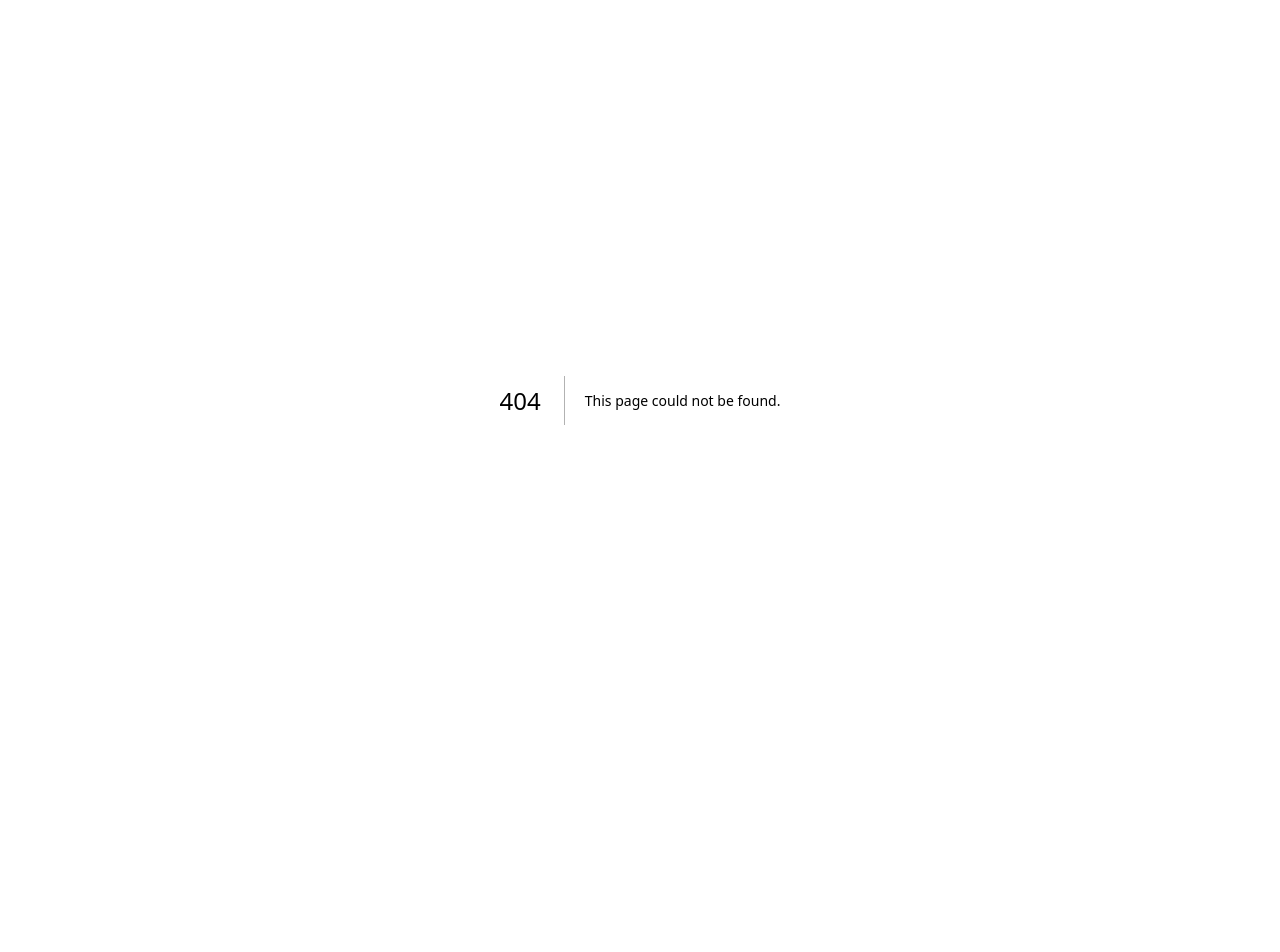
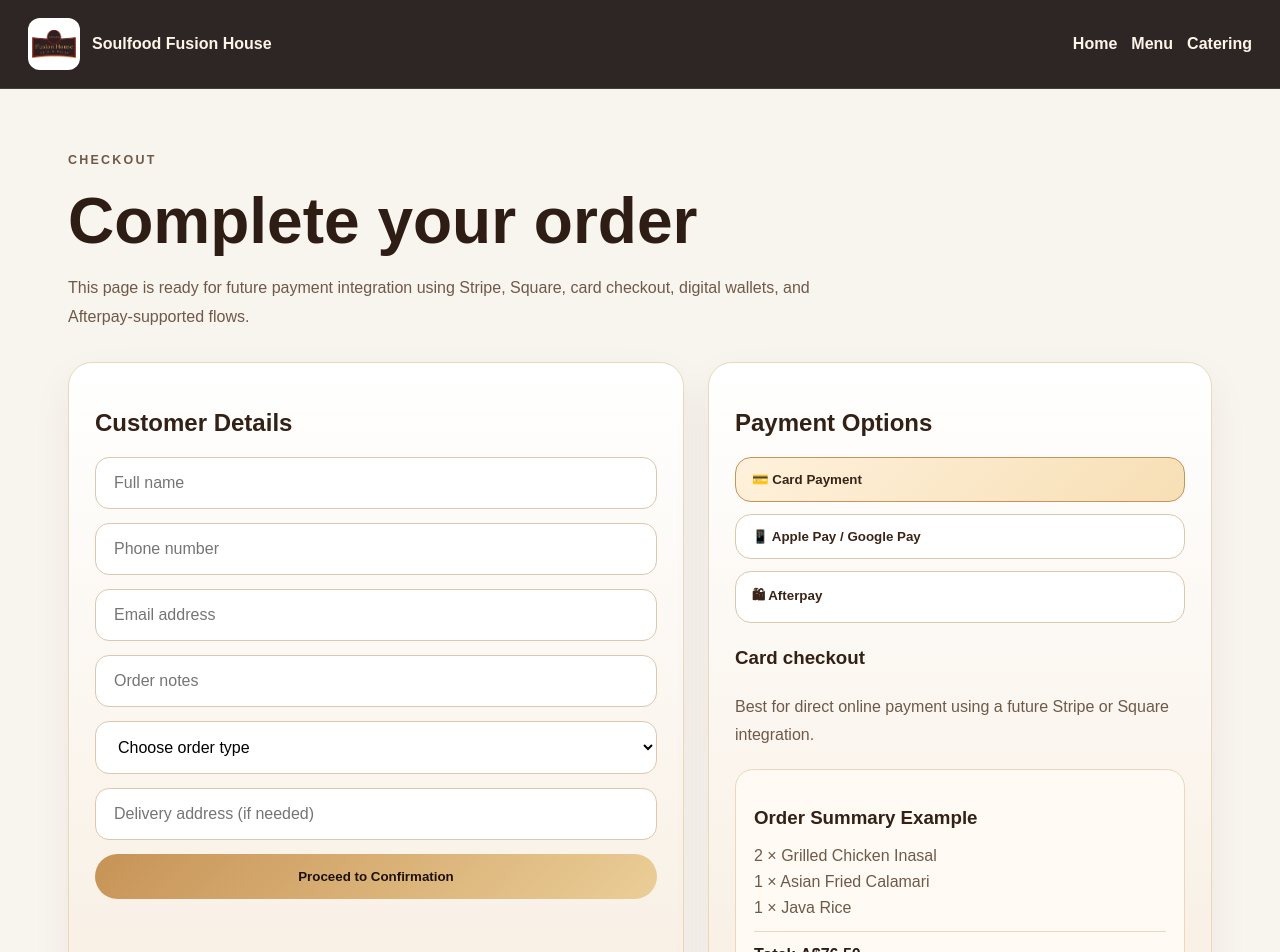
Before and after one commit to kantterosclothingco-lab/soulfood-fusion-house, a Next.js app: page /checkout in a window 1280 px wide. Before the commit this address had no page. Shown: the top 952 px of the page. Before the commit the page ends 800 px from the top, so only its background shows below. Built offline with nearby package versions, Linux system fonts and the light colour scheme.

Commit message:
Create checkout.js

```diff
--- /dev/null
+++ b/pages/checkout.js
@@ -0,0 +1,199 @@
+import Head from "next/head";
+import Link from "next/link";
+import { useState } from "react";
+
+export default function CheckoutPage() {
+  const [paymentType, setPaymentType] = useState("card");
+
+  return (
+    <>
+      <Head>
+        <title>Checkout | Soulfood Fusion House</title>
+        <meta name="viewport" content="width=device-width, initial-scale=1" />
+        <link rel="icon" href="/favicon.png" />
+        <link rel="apple-touch-icon" href="/favicon.png" />
+      </Head>
+
+      <header className="topbar">
+        <Link href="/" className="brand brandWithLogo">
+          <img src="/images/logo/logo.png" alt="Soulfood Fusion House Logo" className="logo" />
+          <span>Soulfood Fusion House</span>
+        </Link>
+
+        <nav className="nav">
+          <Link href="/">Home</Link>
+          <Link href="/menu">Menu</Link>
+          <Link href="/catering">Catering</Link>
+        </nav>
+      </header>
+
+      <main className="checkoutPage">
+        <section className="checkoutHero">
+          <p className="eyebrow">Checkout</p>
+          <h1>Complete your order</h1>
+          <p>
+            This page is ready for future payment integration using Stripe, Square,
+            card checkout, digital wallets, and Afterpay-supported flows.
+          </p>
+        </section>
+
+        <div className="checkoutGrid">
+          <section className="checkoutCard">
+            <h2>Customer Details</h2>
+            <form className="checkoutForm" action="/success">
+              <input type="text" placeholder="Full name" required />
+              <input type="tel" placeholder="Phone number" required />
+              <input type="email" placeholder="Email address" required />
+              <input type="text" placeholder="Order notes" />
+              <select required>
+                <option value="">Choose order type</option>
+                <option>Pickup</option>
+                <option>Delivery</option>
+              </select>
+              <input type="text" placeholder="Delivery address (if needed)" />
+              <button type="submit" className="payBtn">
+                Proceed to Confirmation
+              </button>
+            </form>
+          </section>
+
+          <aside className="checkoutCard">
+            <h2>Payment Options</h2>
+
+            <div className="paymentOptions">
+              <button
+                type="button"
+                className={paymentType === "card" ? "paymentOption active" : "paymentOption"}
+                onClick={() => setPaymentType("card")}
+              >
+                💳 Card Payment
+              </button>
+
+              <button
+                type="button"
+                className={paymentType === "wallet" ? "paymentOption active" : "paymentOption"}
+                onClick={() => setPaymentType("wallet")}
+              >
+                📱 Apple Pay / Google Pay
+              </button>
+
+              <button
+                type="button"
+                className={paymentType === "afterpay" ? "paymentOption active" : "paymentOption"}
+                onClick={() => setPaymentType("afterpay")}
+              >
+                🛍 Afterpay
+              </button>
+            </div>
+
+            <div className="paymentInfo">
+              {paymentType === "card" && (
+                <>
+                  <h3>Card checkout</h3>
+                  <p>
+                    Best for direct online payment using a future Stripe or Square integration.
+                  </p>
+                </>
+              )}
+
+              {paymentType === "wallet" && (
+                <>
+                  <h3>Digital wallets</h3>
+                  <p>
+                    This flow can support Apple Pay and Google Pay once checkout is connected.
+                  </p>
+                </>
+              )}
+
+              {paymentType === "afterpay" && (
+                <>
+                  <h3>Afterpay-ready flow</h3>
+                  <p>
+                    Afterpay can usually be enabled through a supported payment provider,
+                    depending on region and account approval.
+                  </p>
+                </>
+              )}
+            </div>
+
+            <div className="orderSummary">
+              <h3>Order Summary Example</h3>
+              <p>2 × Grilled Chicken Inasal</p>
+              <p>1 × Asian Fried Calamari</p>
+              <p>1 × Java Rice</p>
+              <hr />
+              <strong>Total: A$76.50</strong>
+            </div>
+          </aside>
+        </div>
+      </main>
+
+      <style jsx global>{`
+        * { box-sizing: border-box; }
+        body { margin: 0; font-family: Arial, sans-serif; background: #f8f4ee; color: #2b1c15; }
+        a { text-decoration: none; }
+
+        .topbar {
+          position: sticky; top: 0; z-index: 100; display: flex; justify-content: space-between; align-items: center;
+          padding: 18px 28px; background: rgba(17,10,8,0.88); backdrop-filter: blur(10px);
+          border-bottom: 1px solid rgba(212,174,112,0.18); flex-wrap: wrap; gap: 14px;
+        }
+        .brand, .nav a { color: #fff4e8; font-weight: 700; }
+        .brandWithLogo { display: flex; align-items: center; gap: 12px; }
+        .logo { width: 52px; height: 52px; object-fit: contain; border-radius: 12px; background: white; padding: 4px; }
+        .nav { display: flex; gap: 14px; align-items: center; flex-wrap: wrap; }
+
+        .checkoutPage { max-width: 1200px; margin: 0 auto; padding: 48px 28px 80px; }
+        .checkoutHero { margin-bottom: 30px; }
+        .eyebrow { text-transform: uppercase; letter-spacing: 0.18em; font-size: 0.78rem; font-weight: 700; color: #c99961; }
+        .checkoutHero h1 { font-size: clamp(2.2rem, 5vw, 4rem); margin: 10px 0 14px; color: #2e1d15; }
+        .checkoutHero p { color: #6f5a49; line-height: 1.8; max-width: 760px; }
+
+        .checkoutGrid { display: grid; grid-template-columns: 1.1fr 0.9fr; gap: 24px; }
+        .checkoutCard {
+          background: linear-gradient(180deg, #ffffff, #f8efe3);
+          border: 1px solid #ead7bf; border-radius: 24px; padding: 26px;
+          box-shadow: 0 16px 40px rgba(53,31,18,0.06);
+        }
+        .checkoutCard h2, .checkoutCard h3 { color: #332116; }
+
+        .checkoutForm { display: grid; gap: 14px; }
+        .checkoutForm input, .checkoutForm select {
+          width: 100%; padding: 16px 18px; border-radius: 14px; border: 1px solid #dcc7af; background: white; font-size: 1rem;
+        }
+
+        .payBtn {
+          border: none; border-radius: 999px; padding: 15px 20px;
+          background: linear-gradient(135deg, #c79356, #ebce97);
+          color: #1e120d; font-weight: 700; cursor: pointer;
+        }
+
+        .paymentOptions { display: grid; gap: 12px; margin-bottom: 18px; }
+
+        .paymentOption {
+          width: 100%; padding: 14px 16px; border-radius: 16px; border: 1px solid #dcc7af;
+          background: white; font-weight: 700; color: #3a2418; text-align: left; cursor: pointer;
+        }
+
+        .paymentOption.active {
+          background: linear-gradient(135deg, #fff1dc, #f7dfb5);
+          border-color: #c79356;
+        }
+
+        .paymentInfo { margin-bottom: 20px; color: #6f5a49; line-height: 1.75; }
+
+        .orderSummary {
+          background: #fffaf4; border: 1px solid #ead7bf; border-radius: 18px; padding: 18px;
+        }
+        .orderSummary p { color: #6f5a49; margin: 0 0 8px; }
+        .orderSummary hr { border: none; border-top: 1px solid #ead7bf; margin: 14px 0; }
+
+        @media (max-width: 900px) {
+          .checkoutGrid { grid-template-columns: 1fr; }
+          .checkoutPage { padding-left: 18px; padding-right: 18px; }
+          .topbar { padding: 16px 18px; }
+        }
+      `}</style>
+    </>
+  );
+}
```
